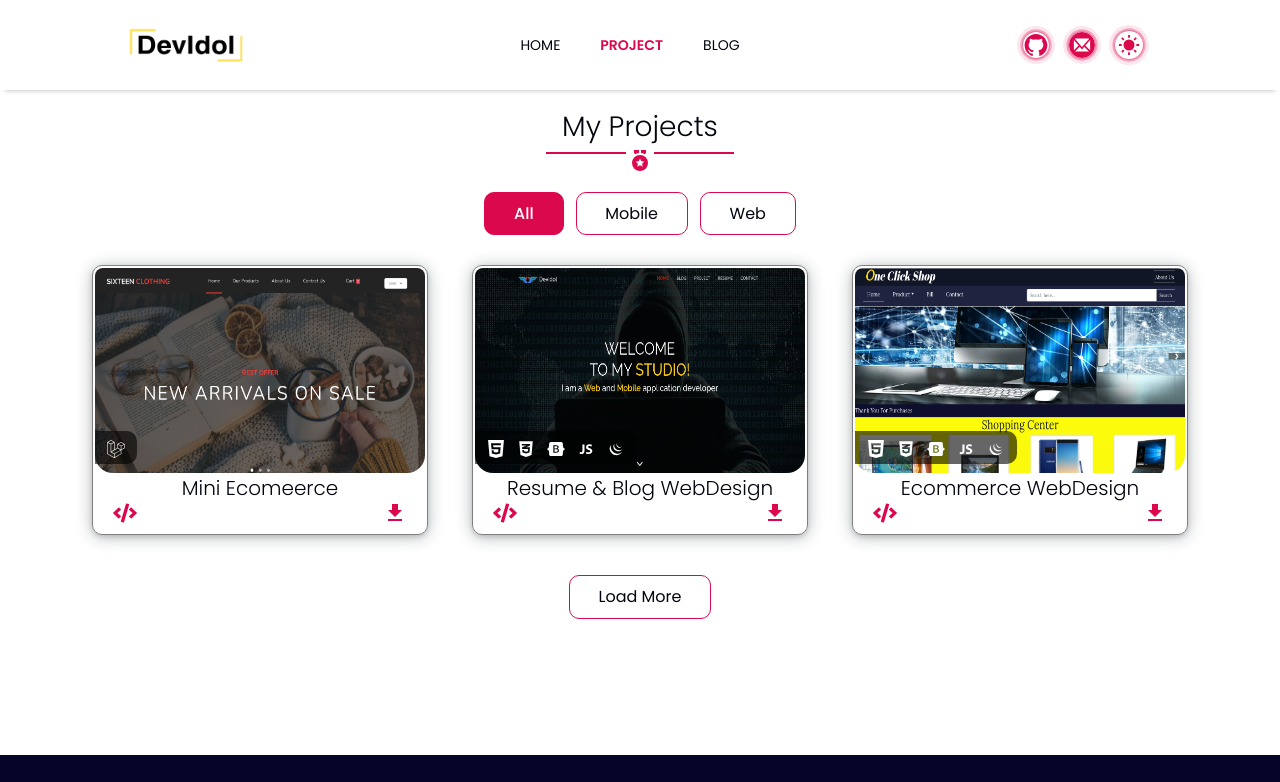
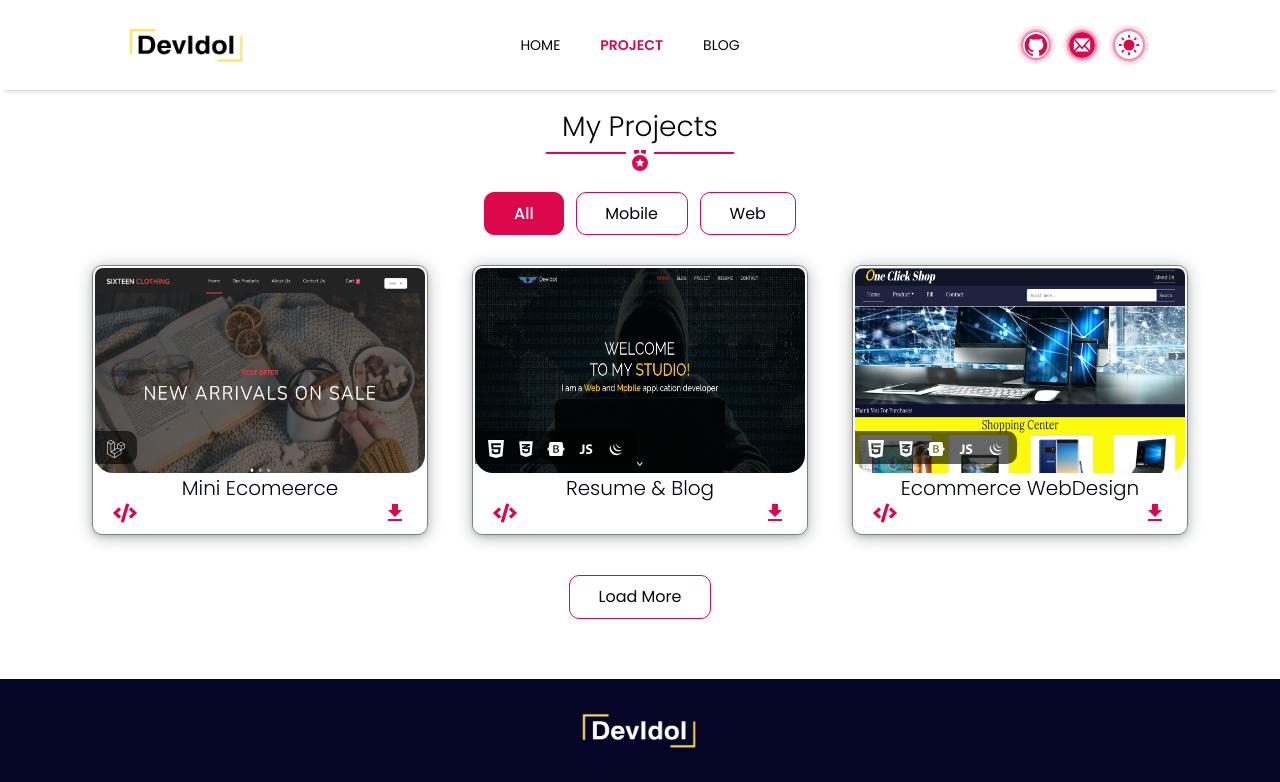
Before and after one commit to DevIdol/resume, a React (Create React App) app: page /project in a window 1280 px wide. Shown: the top 782 px of the page. Built offline with nearby package versions, Linux system fonts and the light colour scheme.

Commit message:
Modified

```diff
--- a/src/Components/PortFolio/Portfolio.jsx
+++ b/src/Components/PortFolio/Portfolio.jsx
@@ -15,12 +15,6 @@ const Portfolio = () => {
         />
       </div>
       <PortfolioButton />
-
-      <br />
-      <br />
-      <br />
-      <br />
-
       <Footer href="#myportfo" />
     </section>
   );
--- a/src/Components/PortFolio/PortfolioData.jsx
+++ b/src/Components/PortFolio/PortfolioData.jsx
@@ -41,7 +41,7 @@ const PortfolioData = [
     type: "web",
     items: {
       img: three,
-      title: "Resume & Blog WebDesign",
+      title: "Resume & Blog",
       describtion:
         "Quae esse totam blanditiis modi aspernatur! Libero aspernatur autem voluptatibus modi doloremque perspiciatis rem id, deleniti accusantium minus nam ea quae vero!",
       language: [...language],
```
Also changed, not shown: src/assets/project/culibrary.png.
